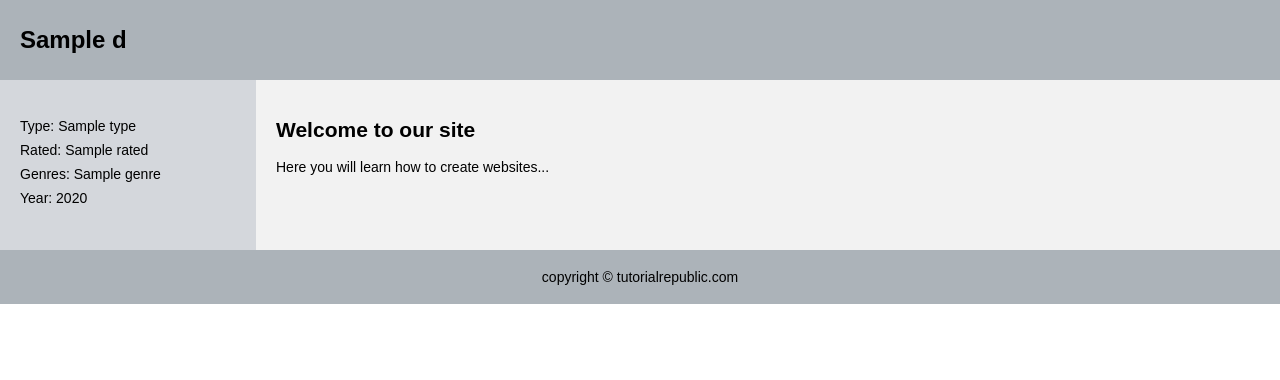
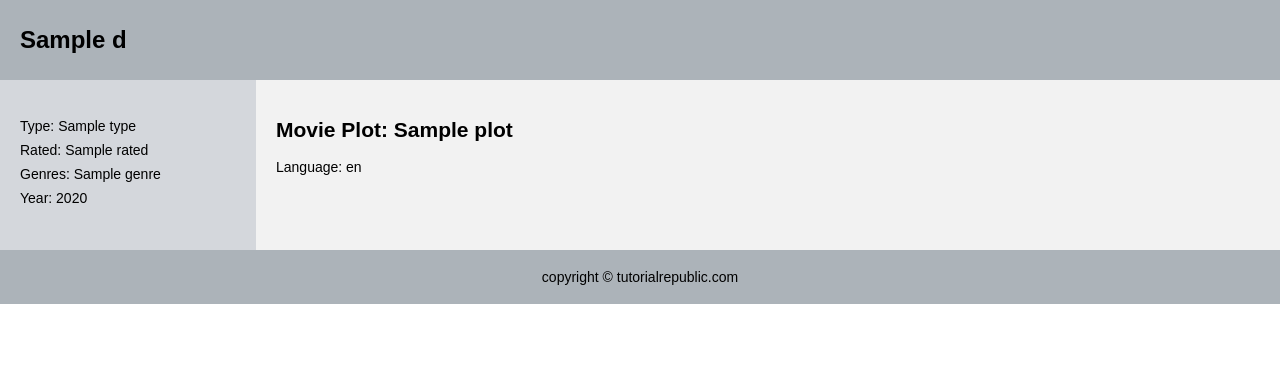
Before and after one commit to Shivakoreddi/IdentifierSearchService, a Flask app: template app/templates/content.html in a window 1280 px wide. Shown: the top 380 px of the page. Run offline with Flask 2, Linux system fonts and the light colour scheme; the template is opened without the code that fills it: most values are stand-ins (such as "Sample title", 1, 10 or a date in 2020).

Commit message:
Update content.html

```diff
--- a/app/templates/content.html
+++ b/app/templates/content.html
@@ -69,8 +69,8 @@
                 </ul>
             </div>
             <div class="section">
-                <h2>Welcome to our site</h2>
-                <p>Here you will learn how to create websites...</p>
+                <h2>Movie Plot: {{ d['plot'] }}</h2>
+                <p>Language: {{ d['languages'] }}</p>
             </div>
         </div>
         <div class="footer">
```
